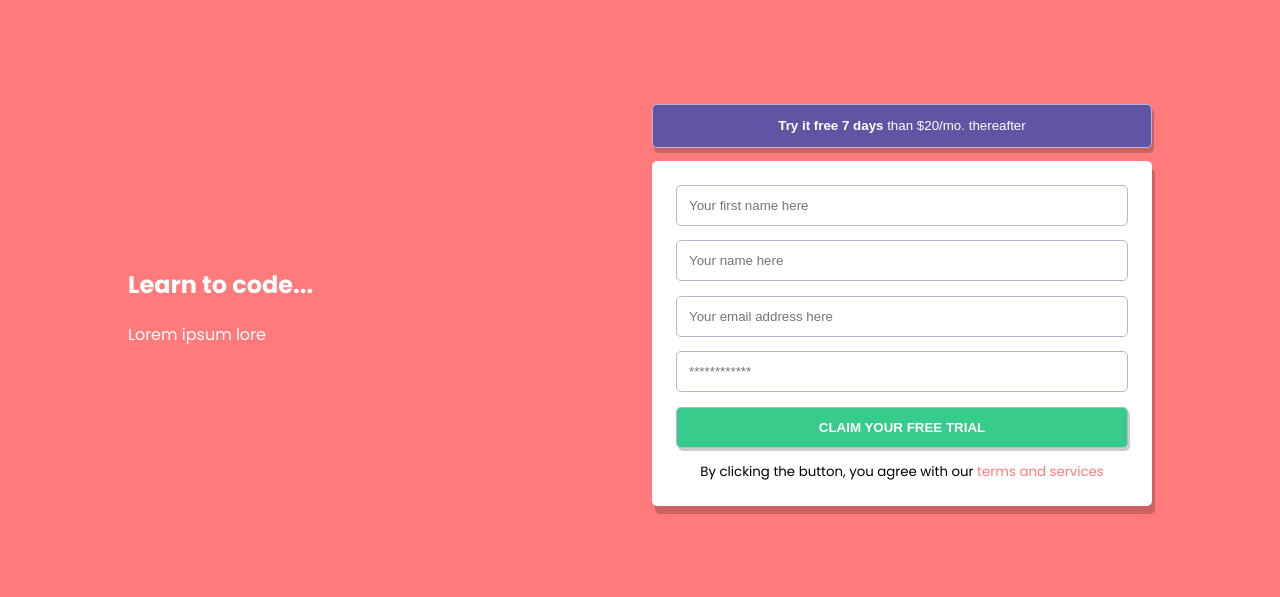
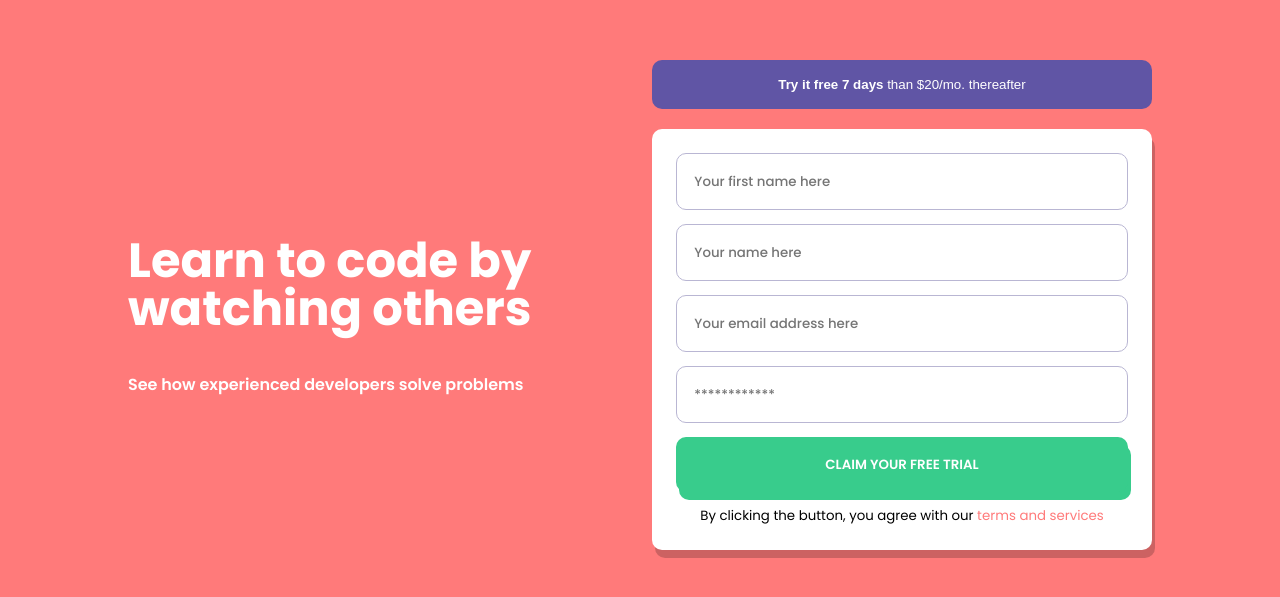
Before and after one commit to Bam92/signup-form, a plain HTML site: page index.html in a window 1280 px wide. Shown: the part 103-700 px from the top of the page. Drawn offline with Linux system fonts and the light colour scheme.

Commit message:
refactor: css for better code readibility

```diff
--- a/css/style.css
+++ b/css/style.css
@@ -6,10 +6,16 @@
     --color-blue: hsl(248, 32%, 49%);
     --color-dark-blue: hsl(249, 10%, 26%);
     --color-grayish-blue: hsl(246, 25%, 77%);
+    --color-box-shadow: rgb(0 0 0 / 0.2);
 }
 
 * {
     box-sizing: border-box;
+}
+
+body,
+input {
+    font-family: 'Poppins', sans-serif;
 }
 
 body {
@@ -20,7 +26,6 @@ body {
     align-items: center;
     justify-content: center;
     height: 100vh;
-    font-family: 'Poppins', sans-serif;
 }
 
 main {
@@ -37,15 +42,26 @@ section {
     width: 50%;
 }
 
+h1 {
+    font-size: 3em;
+    font-weight: 700;
+    line-height: 1em;
+}
+
+section:nth-child(1) p {
+    font-weight: 600;
+}
+
 section:nth-child(2) > button {
     background-color: var(--color-blue);
     width: 100%;
     border: 1px solid var(--color-grayish-blue);
-    border-radius: 5px;
-    padding: 1em;
+    border-radius: 10px;
+    padding: 1.3em;
     color: #fff;
-    margin-bottom: 1em;
-    box-shadow: 2px 5px rgb(0 0 0 / 0.2);
+    margin-bottom: 1.5em;
+    /* box-shadow: 2px 5px var(--color-box-shadow); */
+    border: none;
 }
 
 #free-try-button {
@@ -62,24 +78,25 @@ form {
     justify-content: space-between;
     background-color: #fff;
     padding: 1.5em;
-    border-radius: 5px;
+    border-radius: 10px;
     color: #000;
-    box-shadow: 3px 8px rgb(0 0 0 / 0.2);
+    box-shadow: 3px 8px var(--color-box-shadow);
 }
 
 input {
-    padding: .9em;
-    border-radius: 5px;
+    padding: 1.3em;
+    border-radius: 10px;
     border: 1px solid var(--color-grayish-blue);
+    font-weight: 500;
 }
 
 input[type="button"] {
     background-color: var(--color-green);
     color: #fff;
-    box-shadow: 1px 2px teal;
     text-transform: uppercase;
     font-weight: 600;
-    box-shadow: 2px 3px rgb(0 0 0 / 0.2);
+    box-shadow: 3px 8px var(--color-green);
+    border: none;
 }
 
 small {
--- a/index.html
+++ b/index.html
@@ -10,14 +10,15 @@
 <body>
     <main>
         <section>
-            <h1>Learn to code...</h1>
-            <p>Lorem ipsum lore</p>
+            <h1>Learn to code by watching others</h1>
+            <p>See how experienced developers solve problems</p>
         </section>
         <section>
             <button>
                 <span id="free-try-button">Try it free 7 days</span>
                 than $20/mo. thereafter
             </button>
+
             <form>
                 <input type="text" placeholder="Your first name here">
                 <input type="text" placeholder="Your name here">
```
